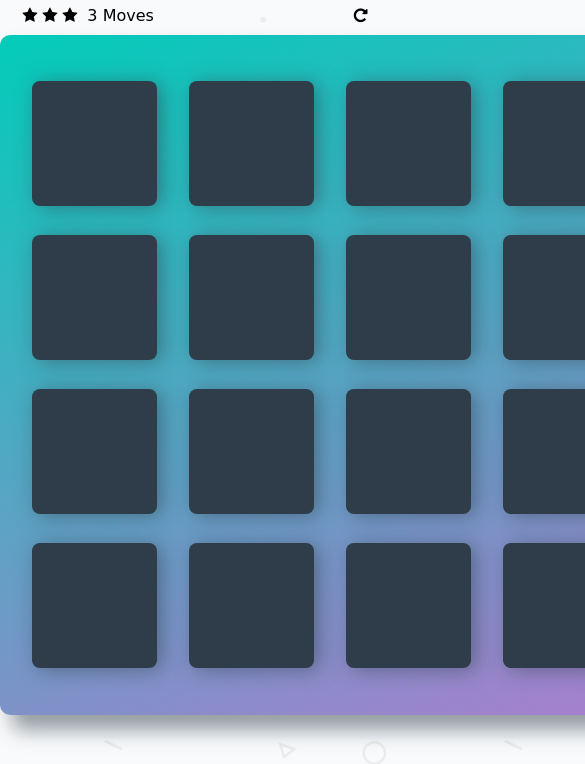
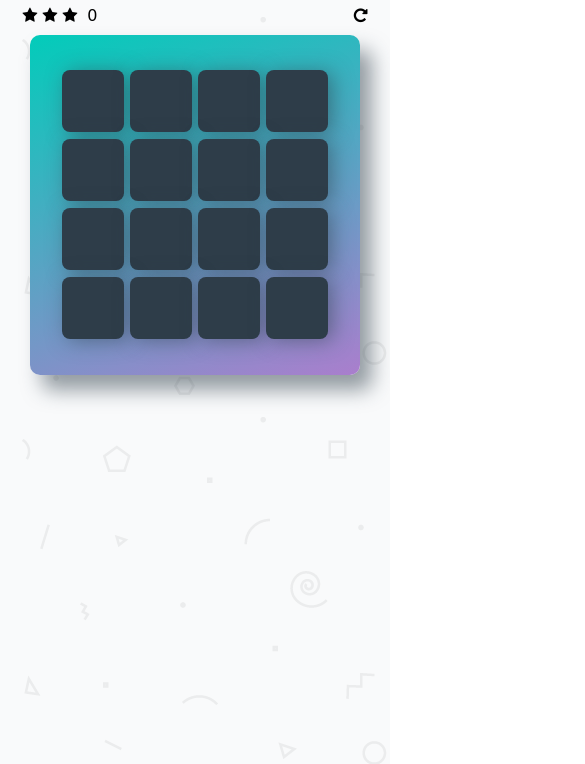
Before and after one commit to chingyaw/memory_game, a plain HTML site: page index.html in a window 390 px wide. Shown: the part 80-844 px from the top of the page, 585 px wide, since content can reach past the window. Drawn offline with Linux system fonts and the light colour scheme; a web font is replaced by a local one.

Commit message:
Add star rating, move counter, and restart feature Add responsive web design to support cellphone and iPad

```diff
--- a/css/app.css
+++ b/css/app.css
@@ -38,8 +38,8 @@ h1 {
  */
 
 .deck {
-    width: 660px;
-    min-height: 680px;
+    width: 330px;
+    min-height: 340px;
     background: linear-gradient(160deg, #02ccba 0%, #aa7ecd 100%);
     padding: 32px;
     border-radius: 10px;
@@ -52,8 +52,8 @@ h1 {
 }
 
 .deck .card {
-    height: 125px;
-    width: 125px;
+    height: 62px;
+    width: 62px;
     background: #2e3d49;
     font-size: 0;
     color: #ffffff;
@@ -107,3 +107,28 @@ h1 {
     float: right;
     cursor: pointer;
 }
+
+/* Responsive design */
+@media screen and (min-width: 576px) {
+    .deck {
+        width: 495px;
+        min-height: 510px;
+    }
+
+    .deck .card {
+        width: 94px;
+        height: 94px;
+    }
+}
+
+@media screen and (min-width: 769px) {
+    .deck {
+        width: 660px;
+        min-height: 680px;
+    }
+
+    .deck .card {
+        width: 125px;
+        height: 125px;
+    }
+}
--- a/index.html
+++ b/index.html
@@ -2,6 +2,7 @@
 <html lang="en">
 <head>
     <meta charset="utf-8">
+    <meta name="viewport" content="width=device-width, initial-scale=1.0">
     <title>Matching Game</title>
     <meta name="description" content="">
     <link rel="stylesheet prefetch" href="https://maxcdn.bootstrapcdn.com/font-awesome/4.6.1/css/font-awesome.min.css">
@@ -22,7 +23,7 @@
             <li><i class="fa fa-star"></i></li>
         </ul>
 
-        <span class="moves">3</span> Moves
+        <span class="moves">0</span>
 
         <div class="restart">
             <i class="fa fa-repeat"></i>
--- a/js/app.js
+++ b/js/app.js
@@ -22,19 +22,17 @@
  * Create a list that holds all of your cards
  */
 var openedCardCount = 0; // track current run's open card (0 means no open card, max is 2). if it hits 2 but two cards are not matched, reset it to 0
+var playing = false;
 var openedCards = [];
 var matchedPairs = 0;
 var waiting = false;
 var flipCards = false;
+var startTime = 0;
+var endTime = 0;
+var openCount = 0;
 const iconList = ['fa-leaf', 'fa-bicycle', 'fa-diamond', 'fa-bomb', 'fa-bolt', 'fa-paper-plane-o', 'fa-cube', 'fa-anchor',
     'fa-leaf', 'fa-bicycle', 'fa-diamond', 'fa-bomb', 'fa-bolt', 'fa-paper-plane-o', 'fa-cube', 'fa-anchor'];
-var shfulledIcon = shuffle(iconList);
 let cards = {};//[]; // an array of objects, {id: int, position: int, matched: boolean, opened: boolean}
-for (i = 0; i < 16; i++) {
-    //cards.push({'id': 'card' + i.toString(), 'position': shfulledPosition[i], 'matched': false, 'opened': false});
-    const cardId = 'card' + i.toString();
-    cards[cardId] = {'icon': shfulledIcon[i], 'matched': false, 'opened': false};
-}
 
 /*
  * Display the cards on the page
@@ -70,13 +68,41 @@ function shuffle(array) {
  *    + if all cards have matched, display a message with the final score (put this functionality in another function that you call from this one)
  */
 const pattern = /card\d+/;
+const restartElement = document.querySelector('.restart');
 const deckElement = document.querySelector('.deck');
+const childNodes = deckElement.querySelectorAll('.card');
+const moveCountElement = document.querySelector('.moves');
+const starElement = document.querySelector('.stars');
+const starNodes = starElement.querySelectorAll('li');
 function openCard(evt) {
     const target = evt.target;
     const selectedCardId = target.id;
     if (!waiting && pattern.test(selectedCardId)) {
         const selectedCard = cards[selectedCardId];
+
+        if(!playing) {
+            startTime = performance.now();
+            playing = true;
+        }
+
         if (!selectedCard['opened'] && openedCardCount < 2) {
+            openCount += 1;
+            moveCountElement.textContent = (openCount > 1)? openCount + ' moves': openCount + ' move';
+            if (openCount > 16 && openCount <= 32) {
+                // const elem2 = document.querySelector('#star2');
+                // if (elem2) {
+                //     starElement.removeChild(elem2);
+                // }
+                const star2 = document.querySelector('#star2');
+                star2.style.display = 'none';
+            } else if (openCount > 32) {
+                // const elem1 = document.querySelector('#star1');
+                // if (elem1) {
+                //     starElement.removeChild(elem1);
+                // }
+                const star1 = document.querySelector('#star1');
+                star1.style.display = 'none';
+            }
             // this card is not opened yet
 
             selectedCard['opened'] = true;
@@ -103,7 +129,10 @@ function openCard(evt) {
                     matchedPairs += 1;
 
                     if (matchedPairs === 8) {
+                        endTime = performance.now();
+                        console.log(endTime);
                         alert('done!');
+                        console.log('Playing time: ', endTime - startTime, ' Open count: ', openCount);
                     }
                 } else {
                     // reset opened cards' properties
@@ -138,12 +167,57 @@ function compareTwoCards(card1, card2) {
     return cards[card1]['icon'] === cards[card2]['icon'];
 }
 
-// Assign an id for each card
-const childNodes = deckElement.querySelectorAll('.card');
-for (let i = 0; i< 16; i++) {
-    childNodes[i].id = 'card' + i.toString();
+function resetGame() {
+
+    openedCardCount = 0;
+    openedCards = [];
+    matchedPairs = 0;
+    waiting = false;
+    flipCards = false;
+    startTime = 0;
+    endTime = 0;
+    openCount = 0;
+    playing = false;
+
+    // Assign an id for each card
+    for (let i = 0; i< 16; i++) {
+        childNodes[i].id = 'card' + i.toString();
+    }
+
+
+    for (let i = 0; i< 3; i++) {
+        starNodes[i].id = 'star' + i.toString();
+    }
+
+    // reset star rating
+    const star0 = document.querySelector('#star0');
+    star0.style.display = 'inline';
+
+    const star1 = document.querySelector('#star1');
+    star1.style.display = 'inline';
+
+    const star2 = document.querySelector('#star2');
+    star2.style.display = 'inline';
+
+    // reset moves
+    moveCountElement.textContent = 0;
+
+    // reset opened cards
+    var shfulledIcon = shuffle(iconList);
+
+    for (i = 0; i < 16; i++) {
+        //cards.push({'id': 'card' + i.toString(), 'position': shfulledPosition[i], 'matched': false, 'opened': false});
+        const cardId = 'card' + i.toString();
+        cards[cardId] = {'icon': shfulledIcon[i], 'matched': false, 'opened': false};
+        childNodes[i].className = 'card';
+    }
 }
 
 
-document.body.appendChild(deckElement);
+
+
+resetGame();
+
+// document.body.appendChild(deckElement);
 deckElement.addEventListener('click', openCard);
+restartElement.addEventListener('click', resetGame);
```
